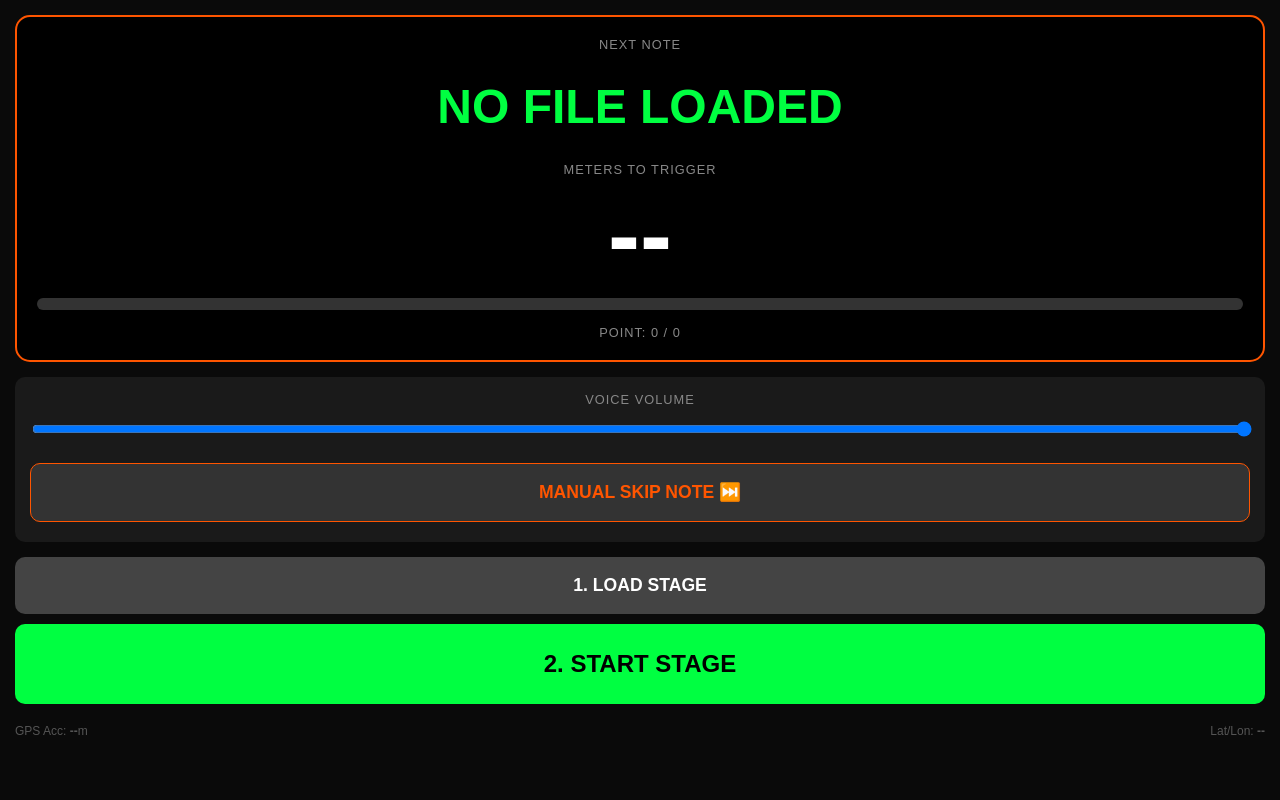
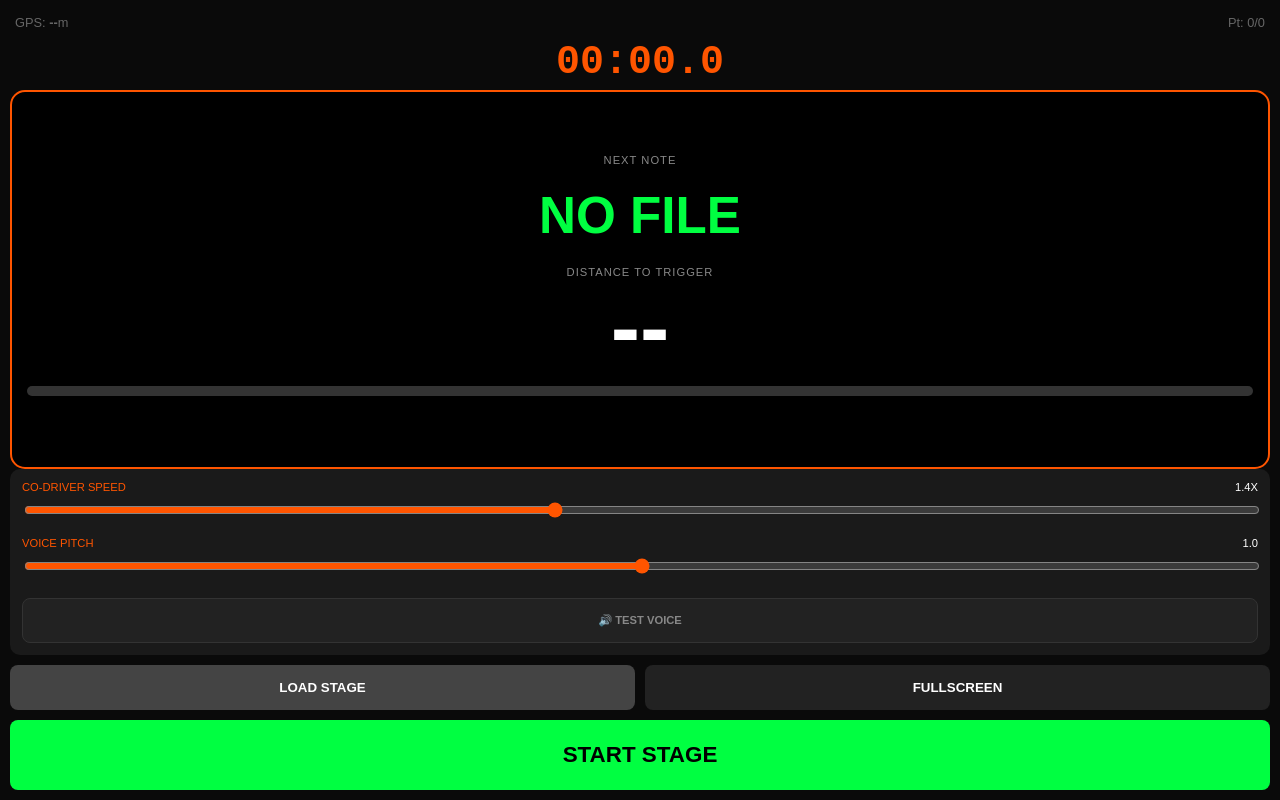
Before and after one commit to QRally/geospeech, a plain HTML site: page index.html in a window 1280 px wide. Drawn offline with Linux system fonts and the light colour scheme.

Commit message:
Update index.html

```diff
--- a/index.html
+++ b/index.html
@@ -2,117 +2,149 @@
 <html lang="en">
 <head>
     <meta charset="UTF-8">
-    <meta name="viewport" content="width=device-width, initial-scale=1.0, maximum-scale=1.0, user-scalable=no">
-    <title>Gravel Crew v1.5 - Master</title>
+    <meta name="viewport" content="width=device-width, initial-scale=1.0, maximum-scale=1.0, user-scalable=no, viewport-fit=cover">
+    <title>Gravel Crew v1.7 - MASTER</title>
     <style>
         :root { --bg: #0a0a0a; --accent: #ff5500; --msg: #00ff41; --panel: #1a1a1a; }
-        body { background: var(--bg); color: #fff; font-family: sans-serif; margin: 0; padding: 15px; text-align: center; box-sizing: border-box; overflow-x: hidden; }
-        #display-box { border: 2px solid var(--accent); border-radius: 15px; padding: 20px; margin-bottom: 15px; background: #000; }
-        .label { font-size: 0.8rem; color: #888; text-transform: uppercase; letter-spacing: 1px; }
-        .note-text { font-size: 3rem; font-weight: 900; color: var(--msg); min-height: 110px; display: flex; align-items: center; justify-content: center; text-transform: uppercase; line-height: 1.1; }
-        .dist-val { font-size: 6rem; font-weight: bold; line-height: 1; margin: 10px 0; font-variant-numeric: tabular-nums; }
-        #progress-container { background: #333; height: 12px; border-radius: 6px; margin: 15px 0; overflow: hidden; }
+        * { box-sizing: border-box; }
+        body { background: var(--bg); color: #fff; font-family: sans-serif; margin: 0; padding: 10px; text-align: center; height: 100svh; display: flex; flex-direction: column; overflow: hidden; }
+
+        #header { display: flex; justify-content: space-between; padding: 5px; font-size: 0.8rem; color: #666; flex-shrink: 0; }
+
+        #timer-display { font-family: monospace; font-size: 2.5rem; color: var(--accent); margin: 5px 0; font-weight: bold; flex-shrink: 0; }
+
+        #display-box { border: 2px solid var(--accent); border-radius: 15px; padding: 15px; background: #000; flex-grow: 1; display: flex; flex-direction: column; justify-content: center; }
+        .label { font-size: 0.7rem; color: #888; text-transform: uppercase; letter-spacing: 1px; }
+        .note-text { font-size: 3.2rem; font-weight: 900; color: var(--msg); min-height: 100px; display: flex; align-items: center; justify-content: center; text-transform: uppercase; line-height: 1; }
+        .dist-val { font-size: 5.5rem; font-weight: bold; line-height: 1; margin: 5px 0; font-variant-numeric: tabular-nums; }
+
+        #progress-container { background: #333; height: 10px; border-radius: 5px; margin: 10px 0; overflow: hidden; }
         #progress-bar { background: var(--msg); height: 100%; width: 0%; transition: width 0.3s; }
-        .control-group { background: var(--panel); padding: 15px; border-radius: 10px; margin-bottom: 10px; }
-        input[type="range"] { width: 100%; height: 40px; }
-        button { width: 100%; padding: 18px; margin: 5px 0; font-size: 1.1rem; border-radius: 10px; border: none; font-weight: bold; text-transform: uppercase; }
+
+        .settings-panel { background: var(--panel); padding: 12px; border-radius: 10px; margin-bottom: 10px; text-align: left; flex-shrink: 0; }
+        .setting-row { margin-bottom: 8px; }
+        .setting-row label { display: block; font-size: 0.7rem; color: var(--accent); text-transform: uppercase; }
+        .val-label { float: right; color: #fff; }
+        input[type="range"] { width: 100%; height: 30px; accent-color: var(--accent); }
+
+        .btn-group { display: grid; grid-template-columns: 1fr 1fr; gap: 10px; flex-shrink: 0; }
+        button { width: 100%; padding: 15px; border-radius: 8px; border: none; font-weight: bold; text-transform: uppercase; cursor: pointer; }
         .btn-load { background: #444; color: white; }
-        .btn-start { background: var(--msg); color: black; height: 80px; font-size: 1.5rem; }
-        .btn-skip { background: #333; color: #ff5500; border: 1px solid #ff5500; margin-top: 10px; }
-        #meta { font-size: 0.75rem; color: #555; margin-top: 15px; display: flex; justify-content: space-between; }
-        .acc-bad { color: #ff4444; }
+        .btn-start { background: var(--msg); color: black; height: 70px; font-size: 1.4rem; grid-column: span 2; }
+        .btn-test { background: #222; color: #888; border: 1px solid #333; font-size: 0.7rem; margin-top: 5px; }
+
+        .acc-bad { color: #ff4444 !important; }
     </style>
 </head>
 <body>
 
+    <div id="header">
+        <span>GPS: <b id="acc">--</b>m</span>
+        <span id="point-info">Pt: 0/0</span>
+    </div>
+
+    <div id="timer-display">00:00.0</div>
+
     <div id="display-box">
         <div class="label">Next Note</div>
-        <div id="next-note" class="note-text">No File Loaded</div>
-        <div class="label">Meters to Trigger</div>
+        <div id="next-note" class="note-text">NO FILE</div>
+        <div class="label">Distance to Trigger</div>
         <div id="dist-display" class="dist-val">--</div>
         <div id="progress-container"><div id="progress-bar"></div></div>
-        <div id="point-info" class="label">Point: 0 / 0</div>
     </div>
 
-    <div class="control-group">
-        <div class="label">Voice Volume</div>
-        <input type="range" id="vol-slider" min="0" max="1" step="0.1" value="1">
-        <button class="btn-skip" onclick="manualSkip()">Manual Skip Note ⏭️</button>
+    <div class="settings-panel">
+        <div class="setting-row">
+            <label>Co-Driver Speed <span id="speed-val" class="val-label">1.4x</span></label>
+            <input type="range" id="rate-slider" min="0.8" max="2.2" step="0.1" value="1.4">
+        </div>
+        <div class="setting-row">
+            <label>Voice Pitch <span id="pitch-val" class="val-label">1.0</span></label>
+            <input type="range" id="pitch-slider" min="0.5" max="1.5" step="0.1" value="1.0">
+        </div>
+        <button class="btn-test" onclick="testAudio()">🔊 Test Voice</button>
     </div>
 
-    <input type="file" id="file-input" accept=".json" style="display:none">
-    <button class="btn-load" onclick="document.getElementById('file-input').click()">1. Load Stage</button>
-    <button id="start-btn" class="btn-start" onclick="startStage()" disabled>2. Start Stage</button>
-
-    <div id="meta">
-        <span>GPS Acc: <b id="acc">--</b>m</span>
-        <span>Lat/Lon: <b id="coords">--</b></span>
+    <div class="btn-group">
+        <input type="file" id="file-input" accept=".json" style="display:none">
+        <button class="btn-load" onclick="document.getElementById('file-input').click()">Load Stage</button>
+        <button class="btn-load" style="background:#222" onclick="toggleFullscreen()">Fullscreen</button>
+        <button id="start-btn" class="btn-start" onclick="startStage()" disabled>Start Stage</button>
     </div>
 
 <script>
     let stage = [];
     let idx = 0;
-    let currentVol = 1;
     let lastDist = Infinity;
+    let startTime = null;
+    let timerInterval = null;
+
     const RADIUS = 35;
-    const CLOSE_ZONE = 50; // Zone where we watch for "increasing distance"
-    const TO_RAD = Math.PI / 180;
+    const CLOSE_ZONE = 50;
     const R = 6371000;
     const synth = window.speechSynthesis;
 
-    document.getElementById('vol-slider').oninput = function() { currentVol = this.value; };
-
+    // Load File
     document.getElementById('file-input').onchange = (e) => {
         const reader = new FileReader();
         reader.onload = (event) => {
             stage = JSON.parse(event.target.result);
-            document.getElementById('next-note').innerText = "Ready: " + (stage[0].note || "Start");
-            document.getElementById('point-info').innerText = `Point: 1 / ${stage.length}`;
+            document.getElementById('next-note').innerText = stage[0].note || "READY";
+            document.getElementById('point-info').innerText = `Pt: 1/${stage.length}`;
             document.getElementById('start-btn').disabled = false;
         };
         reader.readAsText(e.target.files[0]);
     };
 
+    function toggleFullscreen() {
+        if (!document.fullscreenElement) document.documentElement.requestFullscreen().catch(()=>{});
+        else document.exitFullscreen();
+    }
+
     function getDist(lat1, lon1, lat2, lon2) {
-        const φ1 = lat1 * TO_RAD;
-        const φ2 = lat2 * TO_RAD;
-        const Δφ = (lat2 - lat1) * TO_RAD;
-        const Δλ = (lon2 - lon1) * TO_RAD;
-        const a = Math.sin(Δφ/2)**2 + Math.cos(φ1) * Math.cos(φ2) * Math.sin(Δλ/2)**2;
+        const rad = Math.PI / 180;
+        const dLat = (lat2 - lat1) * rad;
+        const dLon = (lon2 - lon1) * rad;
+        const a = Math.sin(dLat/2)**2 + Math.cos(lat1*rad) * Math.cos(lat2*rad) * Math.sin(dLon/2)**2;
         return R * (2 * Math.atan2(Math.sqrt(a), Math.sqrt(1-a)));
     }
 
     function announce(txt) {
         if (synth.speaking) synth.cancel();
         const msg = new SpeechSynthesisUtterance(txt);
-        msg.volume = currentVol;
-        msg.rate = 1.4;
+        msg.rate = document.getElementById('rate-slider').value;
+        msg.pitch = document.getElementById('pitch-slider').value;
+
+        const voices = synth.getVoices();
+        msg.voice = voices.find(v => v.lang.includes('en-GB')) || voices[0];
+
         synth.speak(msg);
     }
 
-    function manualSkip() {
-        if (idx < stage.length) {
-            announce("Skipping to " + (stage[idx+1]?.note || "Next"));
-            idx++;
-            updateUI();
-        }
+    function testAudio() { announce("Left 6 into Right 5. Caution big jump."); }
+
+    function updateTimer() {
+        if (!startTime) return;
+        const now = new Date().getTime();
+        const diff = now - startTime;
+        const mins = Math.floor(diff / 60000);
+        const secs = Math.floor((diff % 60000) / 1000);
+        const ms = Math.floor((diff % 1000) / 100);
+        document.getElementById('timer-display').innerText =
+            `${mins.toString().padStart(2,'0')}:${secs.toString().padStart(2,'0')}.${ms}`;
     }
 
     async function startStage() {
         idx = 0;
-        document.getElementById('start-btn').innerText = "STAGE LIVE";
+        document.getElementById('start-btn').innerText = "TRACKING LIVE";
         document.getElementById('start-btn').style.background = "#ffaa00";
-
-        if ('wakeLock' in navigator) {
-            try { await navigator.wakeLock.request('screen'); } catch (err) {}
-        }
+        if ('wakeLock' in navigator) await navigator.wakeLock.request('screen').catch(()=>{});
 
         navigator.geolocation.watchPosition((pos) => {
             const { latitude: lat, longitude: lon, accuracy } = pos.coords;
             const accEl = document.getElementById('acc');
             accEl.innerText = accuracy.toFixed(1);
-            accEl.className = accuracy > 15 ? 'acc-bad' : '';
-            document.getElementById('coords').innerText = lat.toFixed(4) + "," + lon.toFixed(4);
+            accEl.className = accuracy > 12 ? 'acc-bad' : '';
 
             if (idx < stage.length) {
                 const target = stage[idx];
@@ -121,35 +153,42 @@
                 if (!isNaN(d)) {
                     document.getElementById('dist-display').innerText = Math.round(d);
 
-                    // Logic: Trigger if inside radius OR if we were close but distance is now increasing
                     if (d < RADIUS || (d < CLOSE_ZONE && d > lastDist)) {
-                        announce(stage[idx].note || "Next Point");
+                        // Start timer on first point
+                        if (idx === 0 && !startTime) {
+                            startTime = new Date().getTime();
+                            timerInterval = setInterval(updateTimer, 100);
+                        }
+
+                        announce(stage[idx].note);
                         idx++;
-                        lastDist = Infinity; // Reset for next point
+                        lastDist = Infinity;
                         updateUI();
                     } else {
                         lastDist = d;
                     }
                 }
+            } else {
+                clearInterval(timerInterval); // Stop timer at finish
             }
-        }, (err) => console.error(err), {
-            enableHighAccuracy: true,
-            maximumAge: 0,
-            timeout: 10000
-        });
+        }, null, { enableHighAccuracy: true, maximumAge: 0 });
     }
 
     function updateUI() {
         const pct = (idx / stage.length) * 100;
         document.getElementById('progress-bar').style.width = pct + "%";
         if (idx < stage.length) {
-            document.getElementById('next-note').innerText = stage[idx].note || "---";
-            document.getElementById('point-info').innerText = `Point: ${idx + 1} / ${stage.length}`;
+            document.getElementById('next-note').innerText = stage[idx].note;
+            document.getElementById('point-info').innerText = `Pt: ${idx + 1}/${stage.length}`;
         } else {
             document.getElementById('next-note').innerText = "FINISH";
             document.getElementById('dist-display').innerText = "0";
         }
     }
+
+    // UI Label Updates
+    document.getElementById('rate-slider').oninput = function() { document.getElementById('speed-val').innerText = this.value + "x"; };
+    document.getElementById('pitch-slider').oninput = function() { document.getElementById('pitch-val').innerText = this.value; };
 </script>
 </body>
 </html>
```
